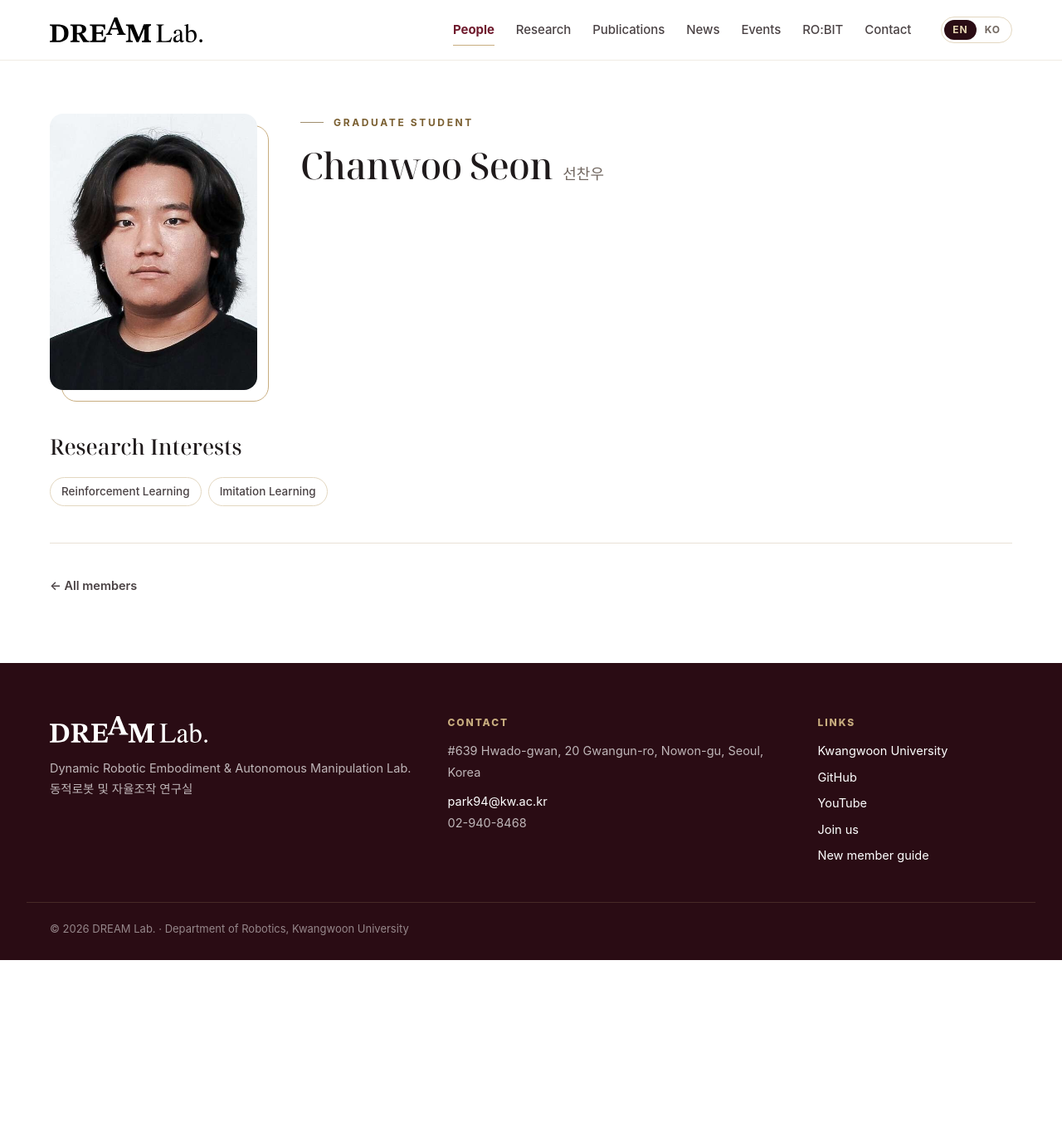
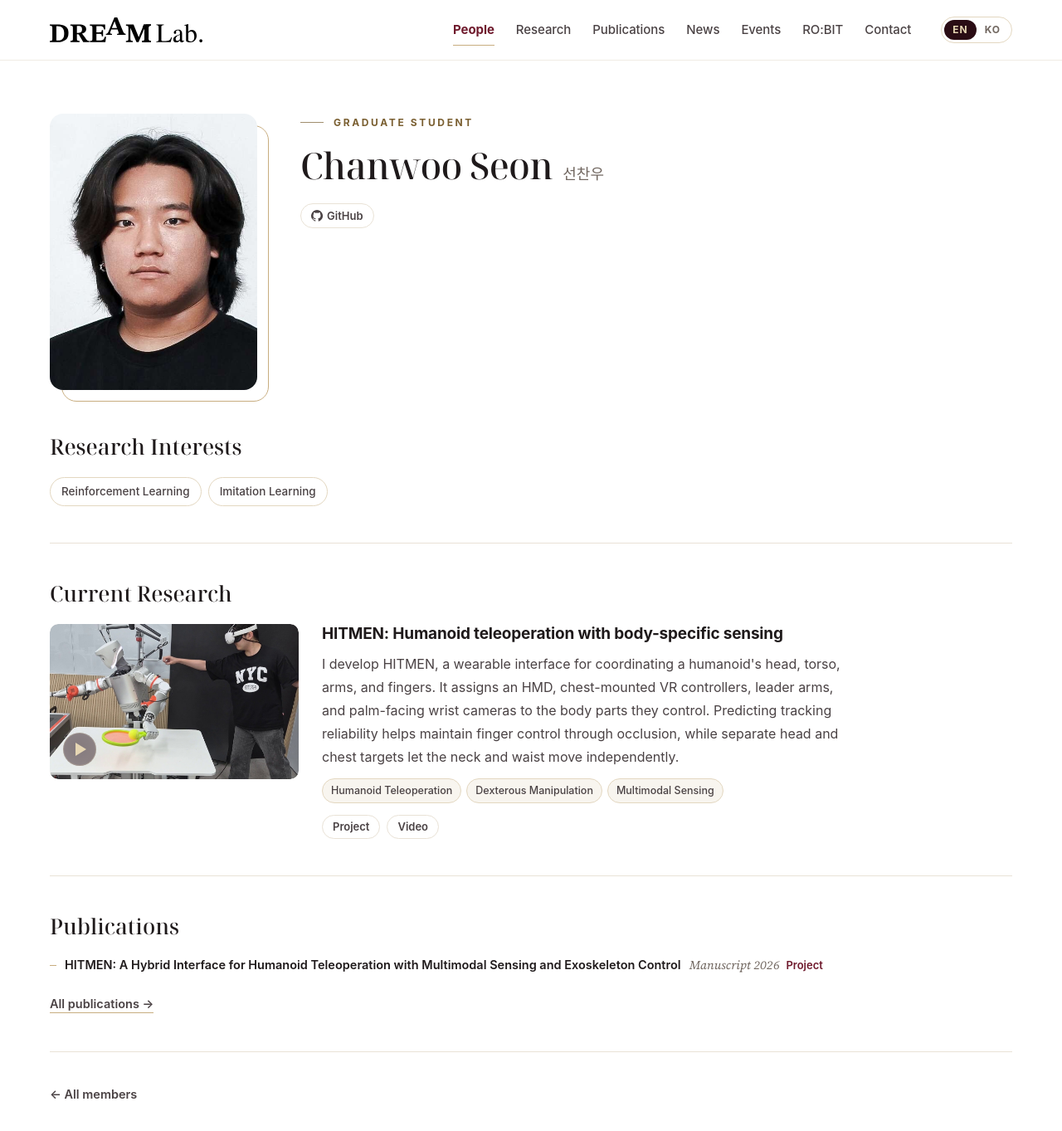
Before and after one commit to lab-dream/lab-dream.github.io, a Jekyll site: the page built from members/chanwoo-seon.html, in a window 1280 px wide and 1400 px high. Shown: the top 1363 px of the window at 83% size. Built offline with Jekyll 4.4.1, drawn with Linux system fonts in a browser that asks for light colours; some web fonts are replaced; grey boxes are pictures that could not be loaded.

Commit message:
Add HITMEN publication and Chanwoo Seon research profile

```diff
--- a/_data/members.yml
+++ b/_data/members.yml
@@ -104,6 +104,27 @@
   group: graduate
   photo: /assets/img/members/chanwoo-seon.jpg
   interests: [Reinforcement Learning, Imitation Learning]
+  github: https://github.com/cwseon27
+  research:
+    - title_ko: "HITMEN: 신체 부위별 센싱을 활용한 휴머노이드 원격조작"
+      title_en: "HITMEN: Humanoid teleoperation with body-specific sensing"
+      desc_ko: >-
+        휴머노이드의 머리·몸통·팔·손가락을 하나의 착용형 인터페이스로 조작하는 HITMEN을 연구합니다.
+        HMD, 가슴에 장착한 VR 컨트롤러, 리더 암, 손바닥을 바라보는 손목 카메라를
+        각 신체 부위의 움직임에 맞게 배정합니다. 추적 신뢰도를 예측해 가림 상황에서도
+        손 제어를 이어가고, 목과 허리를 독립적으로 움직일 수 있도록 합니다.
+      desc_en: >-
+        I develop HITMEN, a wearable interface for coordinating a humanoid's head, torso, arms,
+        and fingers. It assigns an HMD, chest-mounted VR controllers, leader arms, and palm-facing
+        wrist cameras to the body parts they control. Predicting tracking reliability helps
+        maintain finger control through occlusion, while separate head and chest targets let
+        the neck and waist move independently.
+      tags: [Humanoid Teleoperation, Dexterous Manipulation, Multimodal Sensing]
+      image: /assets/img/pubs/seon2026hitmen.jpg
+      video: /assets/video/HITMEN_Homepage_Main.mp4
+      links:
+        project: /HITMEN/
+        video: /assets/video/HITMEN_Homepage_Main.mp4
 
 - name: Jinwoo Lee
   slug: jinwoo-lee
--- a/_data/publications.yml
+++ b/_data/publications.yml
@@ -36,6 +36,18 @@
 #   venue: Humanoids Workshop
 #   year: 2025
 #   type: workshop
+
+- title: "HITMEN: A Hybrid Interface for Humanoid Teleoperation with Multimodal Sensing and Exoskeleton Control"
+  authors: "Chanwoo Seon, Dongwoo Son, Junho An, Jinwoo Lee, Youngsang Hwang, Gahyun Oh, Suhan Park†"
+  venue: Manuscript
+  year: 2026
+  type: preprint
+  topics: [physical-ai, humanoids]
+  image: /assets/img/pubs/seon2026hitmen.jpg
+  video: /assets/video/HITMEN_Homepage_Main.mp4
+  links:
+    project: /HITMEN/
+    video: /assets/video/HITMEN_Homepage_Main.mp4
 
 - title: "PATACON: GPU-Parallel Tangent-Bundle RRT-Connect for Constrained Motion Planning"
   authors: "Gahyun Oh, Junho An, Suhyun Jeon, Suhan Park"
```
Also changed, not shown: assets/img/pubs/seon2026hitmen.jpg (added), 1 other file.
